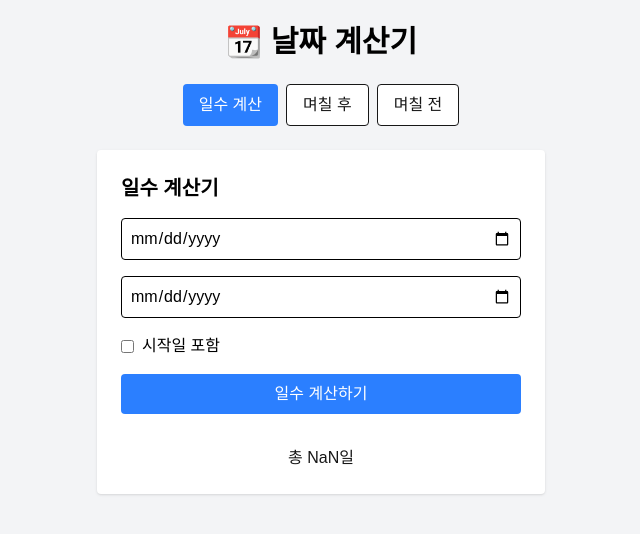
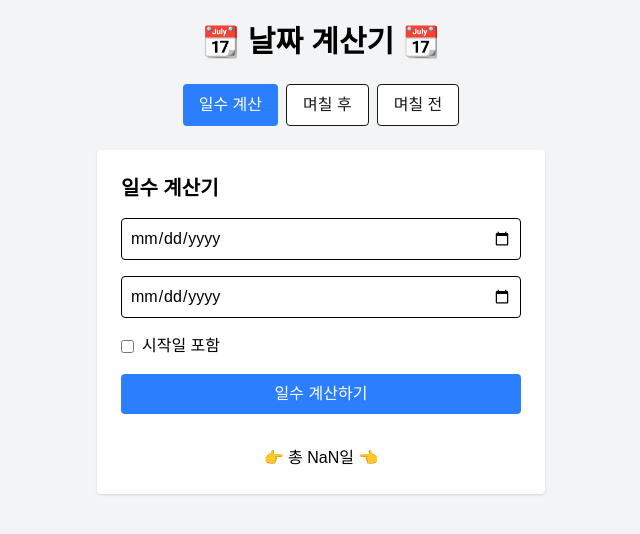
Before and after one commit to hjp845/date-calculator, a Next.js app: page / in a window 1280 px wide. Both pictures are taken after a click on the button "일수 계산하기". Shown: the top 534 px of the page, without its empty margins (319-959 px from the left). Built offline with nearby package versions, Linux system fonts and the light colour scheme.

Commit message:
v2-손가락가운데로

```diff
--- a/src/app/page.tsx
+++ b/src/app/page.tsx
@@ -8,7 +8,7 @@ export default function Home() {
 
   return (
     <main className="min-h-screen bg-gray-100 p-6 flex flex-col items-center">
-      <h1 className="text-3xl font-bold mb-6 text-black">📆 날짜 계산기</h1>
+      <h1 className="text-3xl font-bold mb-6 text-black">📆 날짜 계산기 📆</h1>
       <div className="flex gap-2 mb-6">
         <button onClick={() => setActiveTab('diff')} className={`px-4 py-2 rounded ${activeTab === 'diff' ? 'bg-blue-500 text-white' : 'bg-white border'}`}>일수 계산</button>
         <button onClick={() => setActiveTab('future')} className={`px-4 py-2 rounded ${activeTab === 'future' ? 'bg-blue-500 text-white' : 'bg-white border'}`}>며칠 후</button>
@@ -46,7 +46,7 @@ function DateDiff() {
           시작일 포함
         </label>
         <button onClick={handleCalc} className="bg-blue-500 text-white p-2 rounded hover:bg-blue-600">일수 계산하기</button>
-        {result !== null && <p className="text-center mt-4">총 {result}일</p>}
+        {result !== null && <p className="text-center mt-4 text-black">👉 총 {result}일 👈</p>}
       </div>
     </div>
   );
@@ -76,7 +76,7 @@ function FutureDate() {
           시작일 포함
         </label>
         <button onClick={handleCalc} className="bg-green-500 text-white p-2 rounded hover:bg-green-600">날짜 계산하기</button>
-        {result && <p className="text-center mt-4">👉 {result}</p>}
+        {result && <p className="text-center mt-4 text-black">👉 {result} 👈</p>}
       </div>
     </div>
   );
@@ -106,7 +106,7 @@ function PastDate() {
           시작일 포함
         </label>
         <button onClick={handleCalc} className="bg-red-500 text-white p-2 rounded hover:bg-red-600">날짜 계산하기</button>
-        {result && <p className="text-center mt-4">👉 {result}</p>}
+        {result && <p className="text-center mt-4 text-black">👉 {result} 👈</p>}
       </div>
     </div>
   );
```
